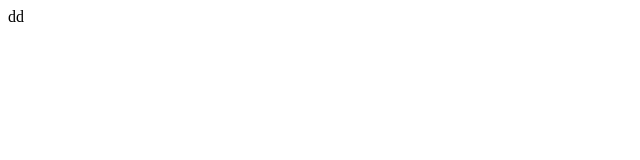
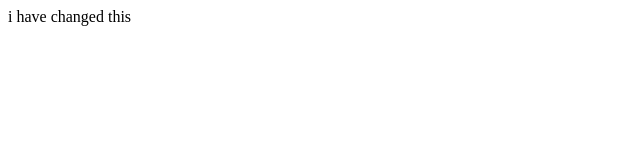
Before and after one commit to rahulmishra54/dgdg, a plain HTML site: page index.html in a window 1280 px wide. Shown: the whole page, without its empty margins (0-640 px from the left). Drawn offline with Linux system fonts and the light colour scheme.

Commit message:
i have done this for practice

```diff
--- a/index.html
+++ b/index.html
@@ -7,6 +7,6 @@
     <title>my document</title>
 </head>
 <body>
-<div class="container font-size 300px">dd</div>
+<div class="container">i have changed this</div>
 </body>
 </html>
```
